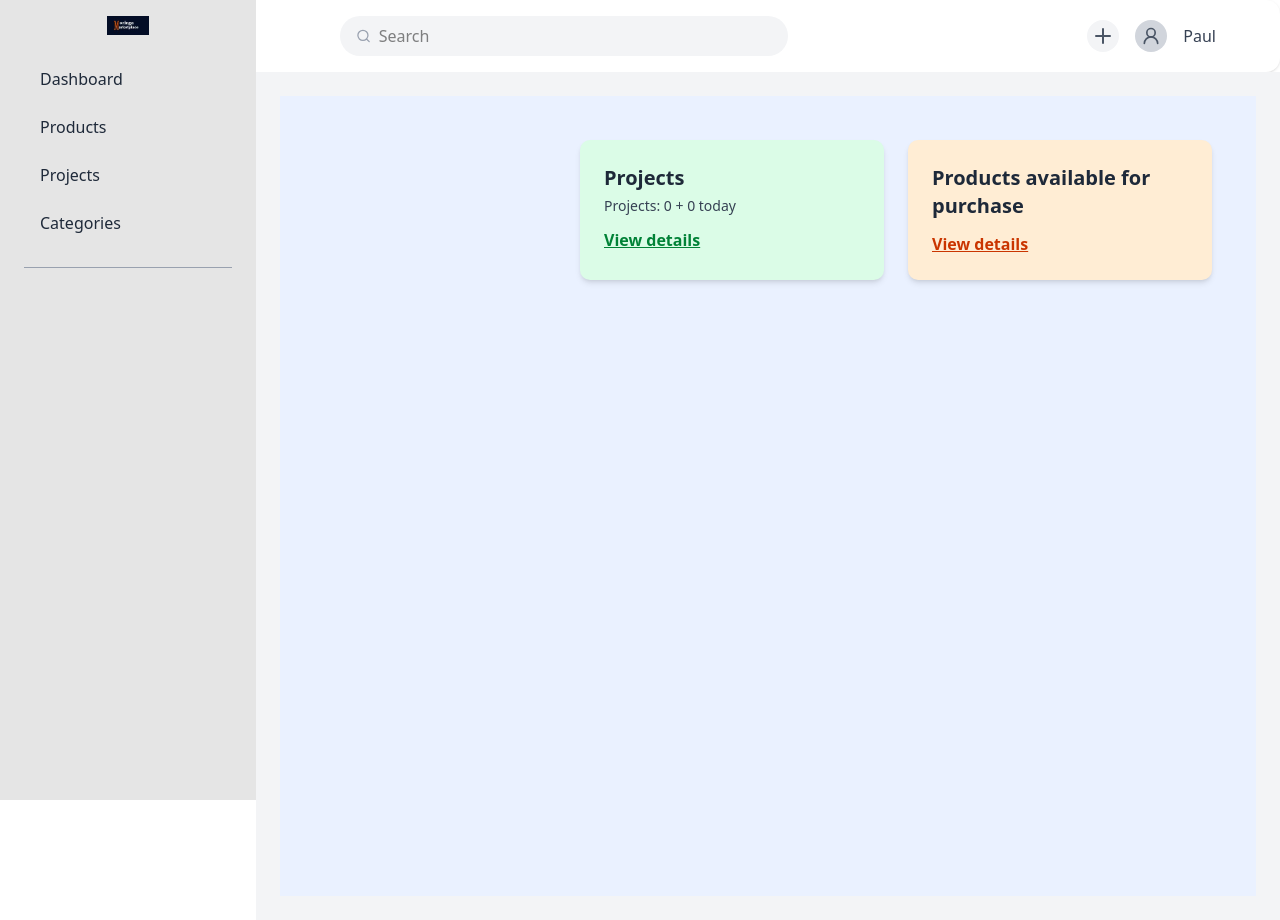
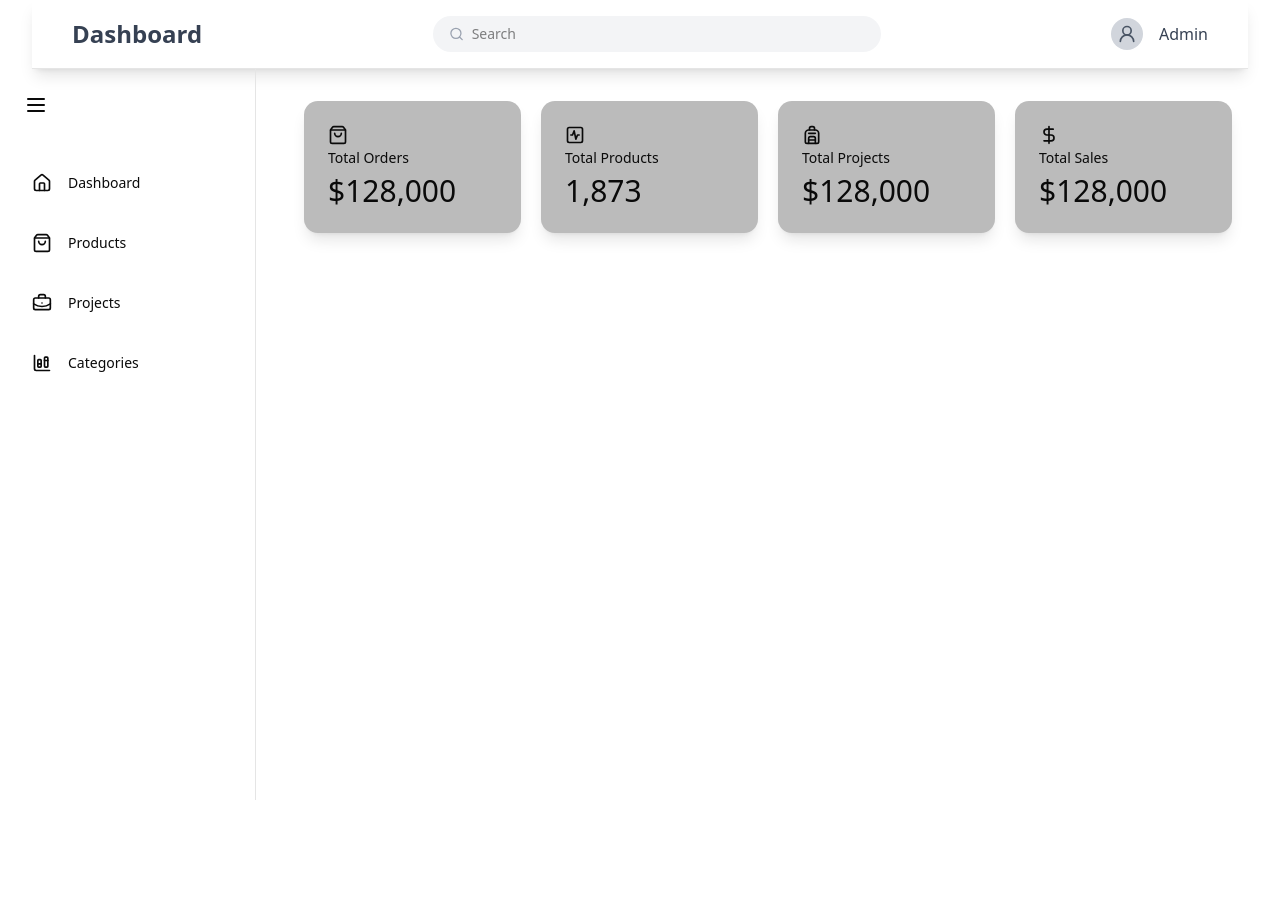
Before and after one commit to I-GIKARU/Innovation-Marketplace, a Next.js app in the folder client/: page /dashboard/admin in a window 1280 px wide. After the commit the page ends 800 px from the top, so only its background shows below. Built offline with nearby package versions, Linux system fonts and the light colour scheme; no server answers.

Commit message:
added cahrts

```diff
--- a/client/components/admin/AdminDashboard.jsx
+++ b/client/components/admin/AdminDashboard.jsx
@@ -1,93 +1,24 @@
-import { useState, useEffect } from 'react';
-import Sidebar from './AdminSidebar';
-import AdminProjectManagement from './AdminProjectManagement';
-import Products from './AdminProducts';
-import ProjectsTable from './AdminProjectsTable';
-import ProductsTable from './AdminProductsTable';
-import AdminCategories from './AdminCategories';
-import { useProjects } from '@/hooks/useProjects';
+import React from 'react'
+import Navbar from './AdminNavbar'
+import Sidebar from './AdminSidebar'
+import AdminChart from './AdminChart'
+import OverviewPage from './Overview'
 
+const AdminDashboard = () => {
+  return (
+    <div className="h-screen flex flex-col">
+      <Navbar />
 
-const Dashboard = () => {
-  const [activePage, setActivePage] = useState('dashboard');
-  const [showProjectsTable, setShowProjectsTable] = useState(false);
-  const [showProductsTable, setShowProductsTable] = useState(false);
+      <div className="flex flex-1 overflow-hidden">
+        <Sidebar />
 
-   const { projects, fetchProjects, loading, error } = useProjects();
+        <div className="flex-1 overflow-y-auto p-4 space-y-6">
+          <OverviewPage />
+          {/* <AdminChart /> */}
+        </div>
+      </div>
+    </div>
+  )
+}
 
-  useEffect(() => {
-    fetchProjects(); // 👈 fetch projects on mount
-  }, [fetchProjects]);
-
-  const totalProjects = projects.length;
-  const today = new Date().toISOString().slice(0, 10);
-  const todaysProjects = projects.filter(p => p.created_at?.startsWith(today)).length;
-
-
-  const renderPage = () => {
-    switch (activePage) {
-      case 'dashboard':
-        return (
-          <div className="p-6 m-5">
-
-            <div className="grid grid-cols-1 md:grid-cols-2 gap-6">
-              <div className="bg-green-100 rounded-lg p-6 shadow-md">
-                <h3 className="text-xl font-bold text-gray-800">Projects</h3>
-                <p className="text-sm mt-1 text-gray-700">Projects: {totalProjects} + {todaysProjects} today</p>
-                <button onClick={() => setShowProjectsTable(!showProjectsTable)} className="mt-3 text-green-700 font-semibold underline cursor-pointer">
-                  View details
-                </button>
-              </div>
-
-
-              <div className="bg-orange-100 rounded-lg p-6 shadow-md">
-                <h3 className="text-xl font-bold text-gray-800">
-                  Products available for purchase
-                </h3>
-                <button onClick={() => setShowProductsTable(!showProductsTable)} className="mt-3 text-orange-700 font-semibold underline cursor-pointer">
-                  View details
-                </button>
-              </div>
-            </div>
-
-
-            <div className="mt-8 space-y-8">
-              {showProjectsTable && <ProjectsTable  />}
-              {showProductsTable && <ProductsTable />}
-            </div>
-          </div>
-        );
-
-      case 'projects':
-        return (
-          <div className="p-6 m-6"><AdminProjectManagement />
-          </div>
-
-        );
-
-      case 'products':
-        return (
-          <div className="p-6 m-6">  <Products />
-          </div>
-
-        );
-      case 'categories':
-        return (
-          <div className="p-6 m-6">  <AdminCategories />
-          </div>
-
-        );
-      default:
-        return <div className="p-6">❓ Page not found</div>;
-    }
-  };
-
-  return (
-    <div className="flex min-h-screen bg-[#EAF1FF]">
-      <Sidebar onSelect={setActivePage} />
-      <main className="flex-1 ml-64 overflow-auto">{renderPage()}</main>
-    </div>
-  );
-};
-
-export default Dashboard;
+export default AdminDashboard
--- a/client/components/admin/AdminNavbar.jsx
+++ b/client/components/admin/AdminNavbar.jsx
@@ -1,79 +1,41 @@
 "use client";
-import { useState } from "react";
-import { Search, Plus } from "lucide-react";
-import Image from "next/image";
-import Form from "./AddModal";
+import {useState} from "react";
+import { Search } from "lucide-react";
 import AvatarDropdown from "@/components/AvatarDropdown";
 
-export default function Navbar({onSearch}) {
-  const [showForm, setShowForm] = useState(false);
+export default function Navbar({ onSearch }) {
   const [query, setQuery] = useState("");
-
-
-  const handleSearch = (e) =>{
+  const handleSearch = (e) => {
     const value = e.target.value;
     setQuery(value);
     onSearch(value);
-  }
-  const handleAddProduct = async (productData) => {
-    try {
-      const response = await fetch("http://127.0.0.1:5000/api/products", {
-        method: "POST",
-        headers: {
-          "Content-Type": "application/json",
-        },
-        body: JSON.stringify(productData),
-      });
-
-      if (response.ok) {
-        alert(`${productData.name} added successfully!`);
-      } else {
-        const errorData = await response.json();
-        alert("Failed to add product: " + errorData.message);
-      }
-    } catch (error) {
-      console.error("Error adding product:", error);
-      alert("An error occurred while adding the product.");
-    }
   };
 
   return (
-    <>
-      <div className="bg-white p-4 shadow rounded-xl">
-        <div className="max-w-6xl mx-auto flex items-center justify-between">
+    <div className="bg-white p-4 shadow-lg border-b border-gray mx-4 sm:mx-6 lg:mx-8">
+      <div className="max-w-7xl mx-auto px-4 sm:px-6 flex flex-col md:flex-row items-start md:items-center justify-between gap-4">
 
+        <h1 className="text-lg sm:text-xl lg:text-2xl font-semibold text-gray-700">
+          Dashboard
+        </h1>
 
-          <div className="flex-1 flex justify-center">
-            <div className="flex items-center bg-gray-100 px-4 py-2 rounded-full w-full max-w-md">
+       <div className="flex items-center bg-gray-100 px-4 py-2 rounded-full w-full md:max-w-md focus-within:ring-2 focus-within:ring-blue-200 transition-shadow">
           <Search className="text-gray-400 mr-2" size={16} />
-              <input type="text"
+          <input
+            type="text"
             placeholder="Search"
             value={query}
             onChange={handleSearch}
-                className="bg-transparent outline-none w-full"
+            className="bg-transparent outline-none w-full text-sm"
           />
-            </div>
         </div>
 
 
-          <div className="flex items-center gap-4 ml-6">
-            <button
-              className="w-8 h-8 flex items-center justify-center rounded-full bg-gray-100 hover:bg-gray-200"
-              onClick={() => setShowForm(true)}>
-              <Plus className="cursor-pointer text-gray-600 hover:text-gray-800" />
-            </button>
-
-            <AvatarDropdown/>
-            <span className="text-gray-700 font-medium">Paul</span>
+        <div className="flex items-center gap-2 md:gap-4">
+          <AvatarDropdown />
+          <span className="text-gray-700 font-medium text-sm sm:text-base">Admin</span>
         </div>
       </div>
     </div>
-
-
-      {showForm && (
-        <Form onCancel={() => setShowForm(false)} onSubmit={handleAddProduct}/>
-
-      )}
-    </>
   );
 }
--- a/client/components/admin/AdminSidebar.jsx
+++ b/client/components/admin/AdminSidebar.jsx
@@ -1,47 +1,76 @@
 'use client';
 
-import Image from "next/image";
-import { useAuth } from "@/hooks/useAuth"; // adjust path as needed
+import Link from "next/link";
+import React, {useState} from "react";
+import { usePathname } from "next/navigation";
+import {Menu, House,
+  ShoppingBag,
+  BriefcaseBusiness,
+  ChartColumnStacked,
+} from "lucide-react";
+import { useAuth } from "@/hooks/useAuth";
 
-function Sidebar({ onSelect }) {
-    const menuItems = ['Dashboard', 'Products', 'Projects', 'Categories'];
-    const { logout, user } = useAuth();
+const menu = [
+  { name: "Dashboard", href: "/admin/AdminDashboard", icon: House },
+  { name: "Products", href: "/admin/Products", icon: ShoppingBag },
+  { name: "Projects", href: "/admin/Projects", icon: BriefcaseBusiness },
+  { name: "Categories", href: "/AdminCategories", icon: ChartColumnStacked },
+
+];
+
+
+function Sidebar() {
+  const { logout, user} = useAuth();
+  const pathname = usePathname();
+  const [isSideBarOpen, setSideBarIsOpen]= useState(true)
+
 
   const handleLogout = async () => {
     await logout();
-        // optionally: redirect to login page or show confirmation
-        window.location.href = '/'; // adjust route as needed
+    window.location.href = "/"; // or router.push('/login')
   };
 
   return (
-        <aside className="w-64 h-screen bg-[#E5E5E5] text-gray-800 fixed top-0 left-0 p-4">
-            <div className="mb-6 flex items-center justify-center">
-                <Image src="/images/marketlogo.JPG" alt="Marketplace Logo" width={42} height={42} />
+    <div className={`relative z-10 transition-all duration-300 ease-in-out flex-shrink-0 ${isSideBarOpen? "w-64": "w-20"}`}>
+      <div className="h-full bg-[#1e1e1e]backdrop-blur-md p-4 flex flex-col border-r">
+        <button onClick={()=> setSideBarIsOpen(!isSideBarOpen)}
+            className="p-2 rounded-full hover:bg-[#2f2f2f] transition-colors max-w-fit cursor-pointer">
+            <Menu size={24}  />
+        </button>
+        <nav className="mt-8 flex-grow">
+          {menu.map((item) => {
+            const Icon = item.icon;
+            return (
+              <Link key={item.name} href={item.href}>
+                <div
+                  className={`flex items-center p-4 text-sm font-medium rounded-lg hover:bg-[#2f2f2f] transition-colors mb-2 ${
+                    pathname === item.href ? "bg-[#2f2f2f]" : ""
+                  }`}
+                >
+                  <Icon size={20} style={{ minWidth: "20px" }} />
+                  {isSideBarOpen &&(<span className="ml-4 whitespace-nowrap">{item.name}</span>)}
                 </div>
+              </Link>
+            );
+          })}
+   </nav>
 
-            <nav className="m-2 space-y-2">
-                {menuItems.map((item) => (
-                    <button
-                        key={item}
-                        onClick={() => onSelect(item.toLowerCase())}
-                        className="w-full text-left px-4 py-2 rounded-md hover:bg-gray-700 hover:text-white transition"
-                    >
-                        {item}
-                    </button>
-                ))}
-
-                <hr className="my-4 border-gray-400" />
 
    {user && (
     <button
   onClick={handleLogout}
-                        className="w-full text-left px-4 py-2 rounded-md bg-red-500 text-white hover:bg-red-600 transition"
+  className="w-full mt-4 px-3 py-2 md:px-4 md:py-2 text-sm md:text-base rounded-md bg-red-500 text-white hover:bg-red-600 transition"
 >
   Logout
+
 </button>
-                )}
-            </nav>
-        </aside>
+   )
+}
+
+
+
+      </div>
+    </div>
   );
 }
 
--- /dev/null
+++ b/client/components/admin/Overview.jsx
@@ -0,0 +1,31 @@
+"use client"
+import StatCard from './StatCard';
+import { DollarSign, ShoppingBag,  Backpack, SquareActivity} from 'lucide-react';
+import React from 'react';
+import {motion} from "framer-motion"
+
+
+const OverviewPage = () => {
+  return (
+    <div className="flex-1 overflow-auto relative z-10 ">
+    <main className="max-w-7xl mx-auto py-4 px-4 lg:px-8">
+        <motion.div className="grid grid-cols-1 gap-5 sm:grid-cols-2 lg:grid-cols-4 mb-8"
+        initial= {{opacity:0, y:20}}
+        animate = {{opacity:1, y:0}}
+        transition={{duration:1}}
+        >
+        <StatCard name= "Total Orders" icon={ShoppingBag} value="$128,000"/>
+        <StatCard name= "Total Products" icon={SquareActivity} value="1,873"/>
+        <StatCard name= "Total Projects" icon={Backpack} value="$128,000"/>
+         <StatCard name= "Total Sales" icon={DollarSign} value="$128,000"/>
+      </motion.div>
+
+      <div className="grid grid-cols-1 lg:grid-cols-2 gap-8">
+
+      </div>
+    </main>
+    </div>
+  )
+}
+
+export default OverviewPage
--- /dev/null
+++ b/client/components/admin/StatCard.jsx
@@ -0,0 +1,20 @@
+"use client"
+import React from 'react'
+import {motion} from "framer-motion"
+
+const StatCard = ({name,icon:Icon, value}) => {
+  return (
+    <motion.div whileHover= {{y:-5}}className="bg-[#bbbbbb] backdrop-blur md-overflow-hidden shadow-lg rounded-xl ">
+    <div className="px-4 py-5 sm:p-6">
+        <span className="flex-items-center text-sm font-medium text-black-300">
+            <Icon size={20} className="mr-2"/>
+            {name}
+            </span>
+            <p className="mt-1 text-3xl font-semi-bold text-black-300">{value}</p>
+
+    </div>
+    </motion.div>
+  )
+}
+
+export default StatCard
--- a/client/src/app/dashboard/admin/page.jsx
+++ b/client/src/app/dashboard/admin/page.jsx
@@ -18,15 +18,8 @@ function AdminPage() {
 
   return (
   <>
-  <Navbar/>
-    <div className="flex">
-      <Sidebar onSelect={setSelectedPage} />
 
-      <main className="ml-64 w-full min-h-screen bg-gray-100 p-6">
-
-        {renderContent()}
-      </main>
-    </div>
+  <Dashboard/>
     </>
   )
 }
```
Also changed, not shown: client/components/admin/AdminChart.jsx (+155 -154 lines), 1 other file (tests, documents, lock files or other folders). Lines whose indentation alone changed are shown as unchanged.
